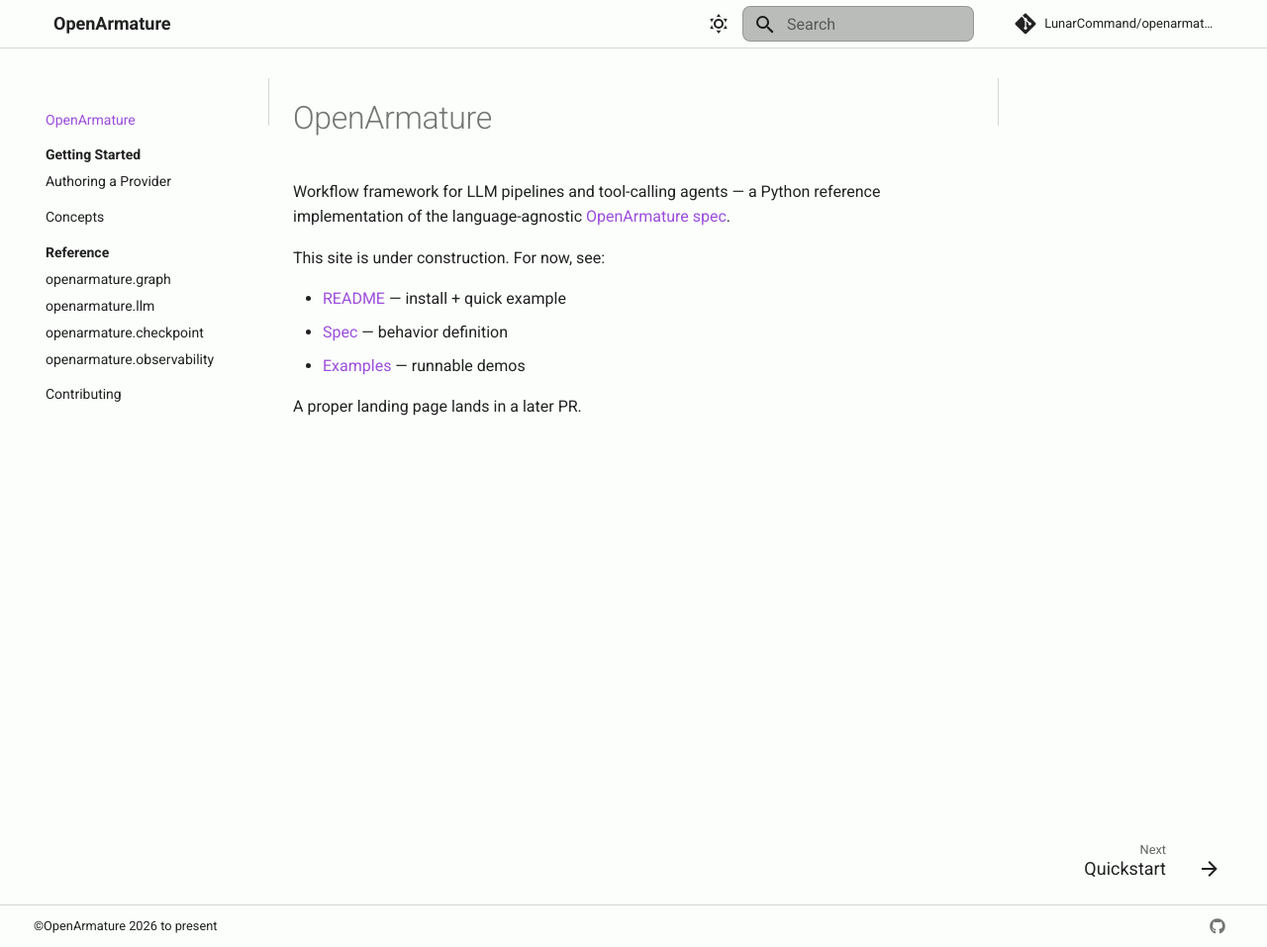
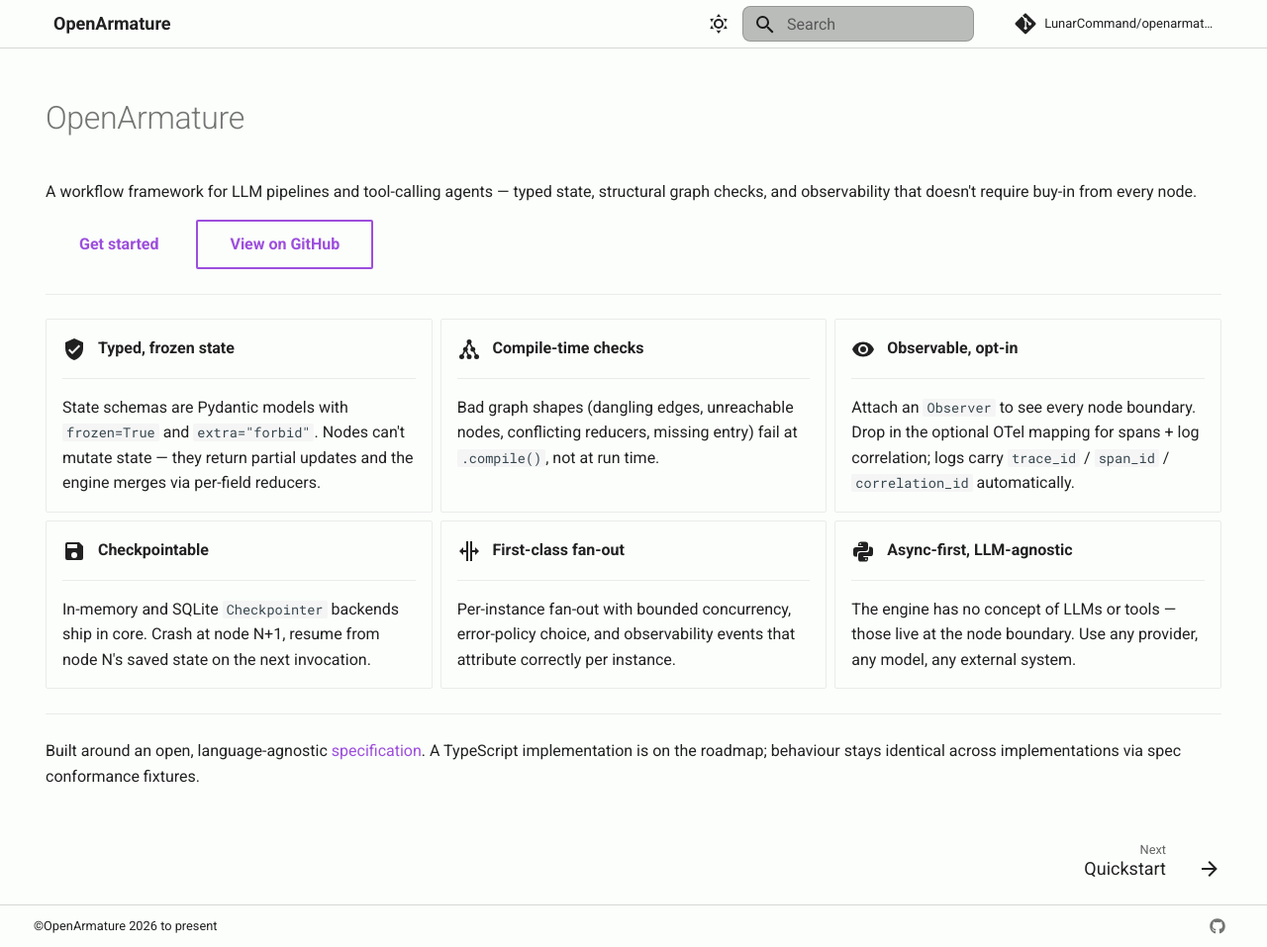
Before and after one commit to LunarCommand/openarmature-python, an MkDocs documentation site: the page built from docs/index.md, in a window 1280 px wide and 957 px high. Shown: the whole window at 99% size. Built offline with MkDocs 1.6.1 and Material for MkDocs 9.7.7, drawn with Linux system fonts in a browser that asks for light colours; comment, search, counter and statistics services are not loaded; the version menu is left out.

Commit message:
docs: landing page with hero + feature grid
Replace the placeholder docs/index.md with a real landing: project
tagline, primary CTAs (Get started / GitHub), and a six-card feature
grid covering the load-bearing differentiators — typed/frozen state,
compile-time checks, observability without buy-in, checkpointing,
fan-out, async-first + LLM-agnostic shape.

No code block on the landing intentionally — Quickstart owns that.
The landing's job is the 5-second "should I care?" read.

Adds pymdownx.emoji + Material's emoji extension so the
``:material-X:`` icon shorthand renders. Front-matter hides nav + toc
for a cleaner full-width landing layout (Material convention).

Pre-commit's check-yaml hook gets ``--unsafe`` so it can parse the
``!!python/name:`` tags Material requires for its emoji extension.
``--unsafe`` skips constructor validation but still catches malformed
YAML, which is the bug class the hook is actually for.

```diff
--- a/.pre-commit-config.yaml
+++ b/.pre-commit-config.yaml
@@ -5,6 +5,11 @@
       - id: trailing-whitespace
       - id: end-of-file-fixer
       - id: check-yaml
+        # ``mkdocs.yml`` uses ``!!python/name:...`` tags (e.g. for
+        # Material's emoji extension) that safe_load can't parse.
+        # ``--unsafe`` skips constructor validation but still catches
+        # malformed YAML, which is the bug class this hook is for.
+        args: ["--unsafe"]
       - id: check-toml
       - id: check-merge-conflict
       - id: check-added-large-files
--- a/docs/index.md
+++ b/docs/index.md
@@ -1,13 +1,71 @@
+---
+hide:
+  - navigation
+  - toc
+---
+
 # OpenArmature
 
-Workflow framework for LLM pipelines and tool-calling agents — a Python
-reference implementation of the language-agnostic
-[OpenArmature spec](https://github.com/LunarCommand/openarmature-spec).
+A workflow framework for LLM pipelines and tool-calling agents — typed
+state, structural graph checks, and observability that doesn't require
+buy-in from every node.
 
-This site is under construction. For now, see:
+[Get started](getting-started/index.md){ .md-button .md-button--primary }
+[View on GitHub](https://github.com/LunarCommand/openarmature-python){ .md-button }
 
-- [README](https://github.com/LunarCommand/openarmature-python#readme) — install + quick example
-- [Spec](https://github.com/LunarCommand/openarmature-spec) — behavior definition
-- [Examples](https://github.com/LunarCommand/openarmature-examples) — runnable demos
+---
 
-A proper landing page lands in a later PR.
+<div class="grid cards" markdown>
+
+-   :material-shield-check:{ .lg .middle } &nbsp; __Typed, frozen state__
+
+    ---
+
+    State schemas are Pydantic models with `frozen=True` and
+    `extra="forbid"`. Nodes can't mutate state — they return partial
+    updates and the engine merges via per-field reducers.
+
+-   :material-graph:{ .lg .middle } &nbsp; __Compile-time checks__
+
+    ---
+
+    Bad graph shapes (dangling edges, unreachable nodes, conflicting
+    reducers, missing entry) fail at `.compile()`, not at run time.
+
+-   :material-eye:{ .lg .middle } &nbsp; __Observable, opt-in__
+
+    ---
+
+    Attach an `Observer` to see every node boundary. Drop in the
+    optional OTel mapping for spans + log correlation; logs carry
+    `trace_id` / `span_id` / `correlation_id` automatically.
+
+-   :material-content-save:{ .lg .middle } &nbsp; __Checkpointable__
+
+    ---
+
+    In-memory and SQLite `Checkpointer` backends ship in core. Crash at
+    node N+1, resume from node N's saved state on the next invocation.
+
+-   :material-arrow-split-vertical:{ .lg .middle } &nbsp; __First-class fan-out__
+
+    ---
+
+    Per-instance fan-out with bounded concurrency, error-policy choice,
+    and observability events that attribute correctly per instance.
+
+-   :material-language-python:{ .lg .middle } &nbsp; __Async-first, LLM-agnostic__
+
+    ---
+
+    The engine has no concept of LLMs or tools — those live at the node
+    boundary. Use any provider, any model, any external system.
+
+</div>
+
+---
+
+Built around an open, language-agnostic
+[specification](https://github.com/LunarCommand/openarmature-spec).
+A TypeScript implementation is on the roadmap; behaviour stays
+identical across implementations via spec conformance fixtures.
--- a/mkdocs.yml
+++ b/mkdocs.yml
@@ -81,6 +81,9 @@
   - md_in_html
   - footnotes
   - pymdownx.details
+  - pymdownx.emoji:
+      emoji_index: !!python/name:material.extensions.emoji.twemoji
+      emoji_generator: !!python/name:material.extensions.emoji.to_svg
   - pymdownx.superfences
   - pymdownx.highlight:
       anchor_linenums: true
```
